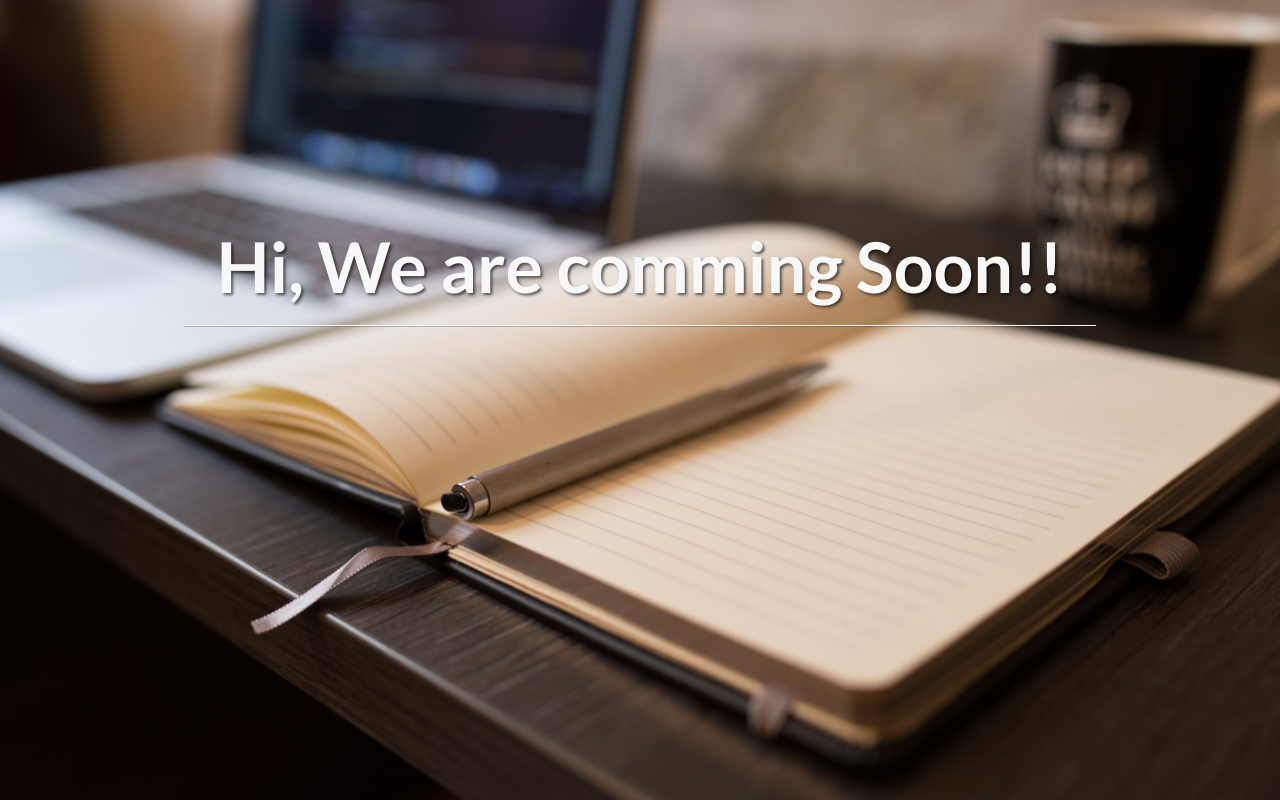
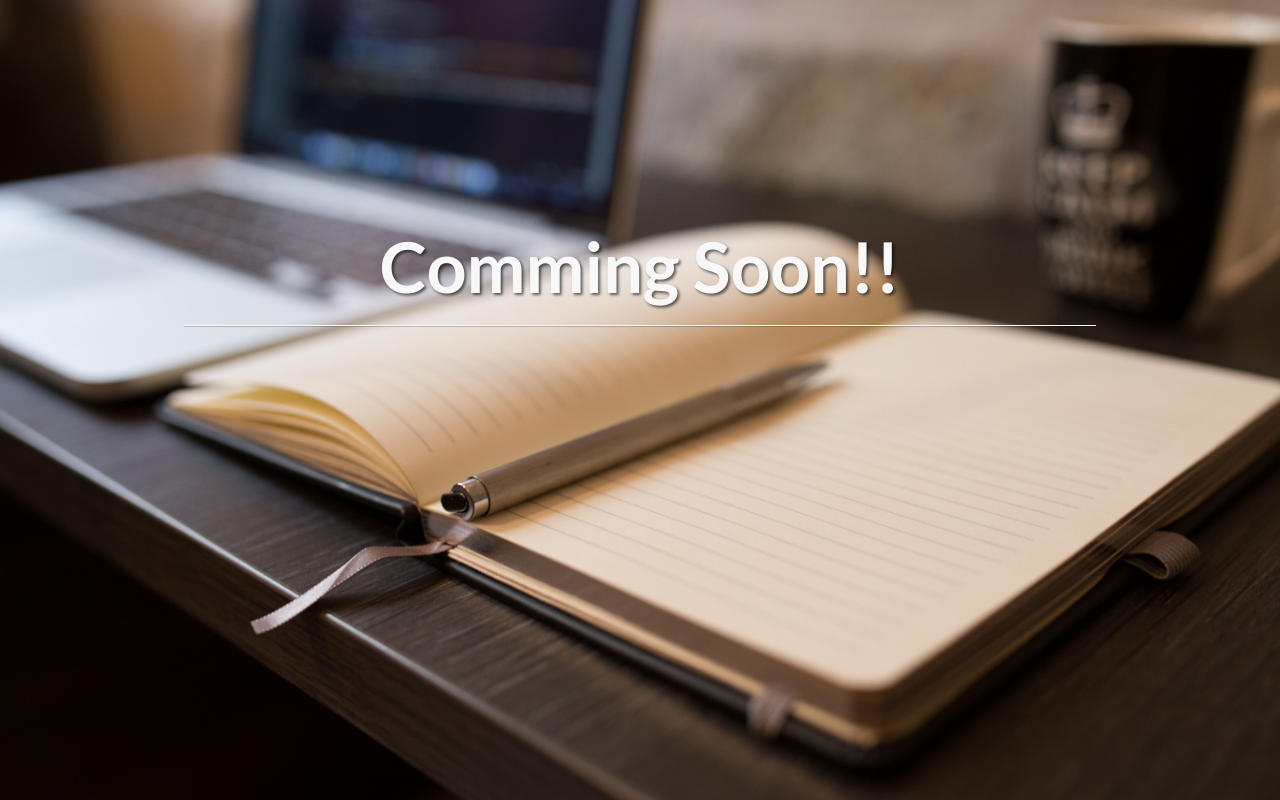
Before and after one commit to HekmatullahNaqibzada/Server-git-webhook, a plain HTML site: page index.html in a window 1280 px wide. Drawn offline with Linux system fonts and the light colour scheme.

Commit message:
added some new changes

```diff
--- a/index.html
+++ b/index.html
@@ -30,7 +30,7 @@
                 <div class="col-lg-12">
                     <div class="intro-message">
 
-                        <h1 id="hdrDescription">Hi, We are comming Soon!!</h1>
+                        <h1 id="hdrDescription">Comming Soon!!</h1>
                         <hr class="intro-divider">
 
                     </div>
```
Also changed, not shown: 1 other file.
